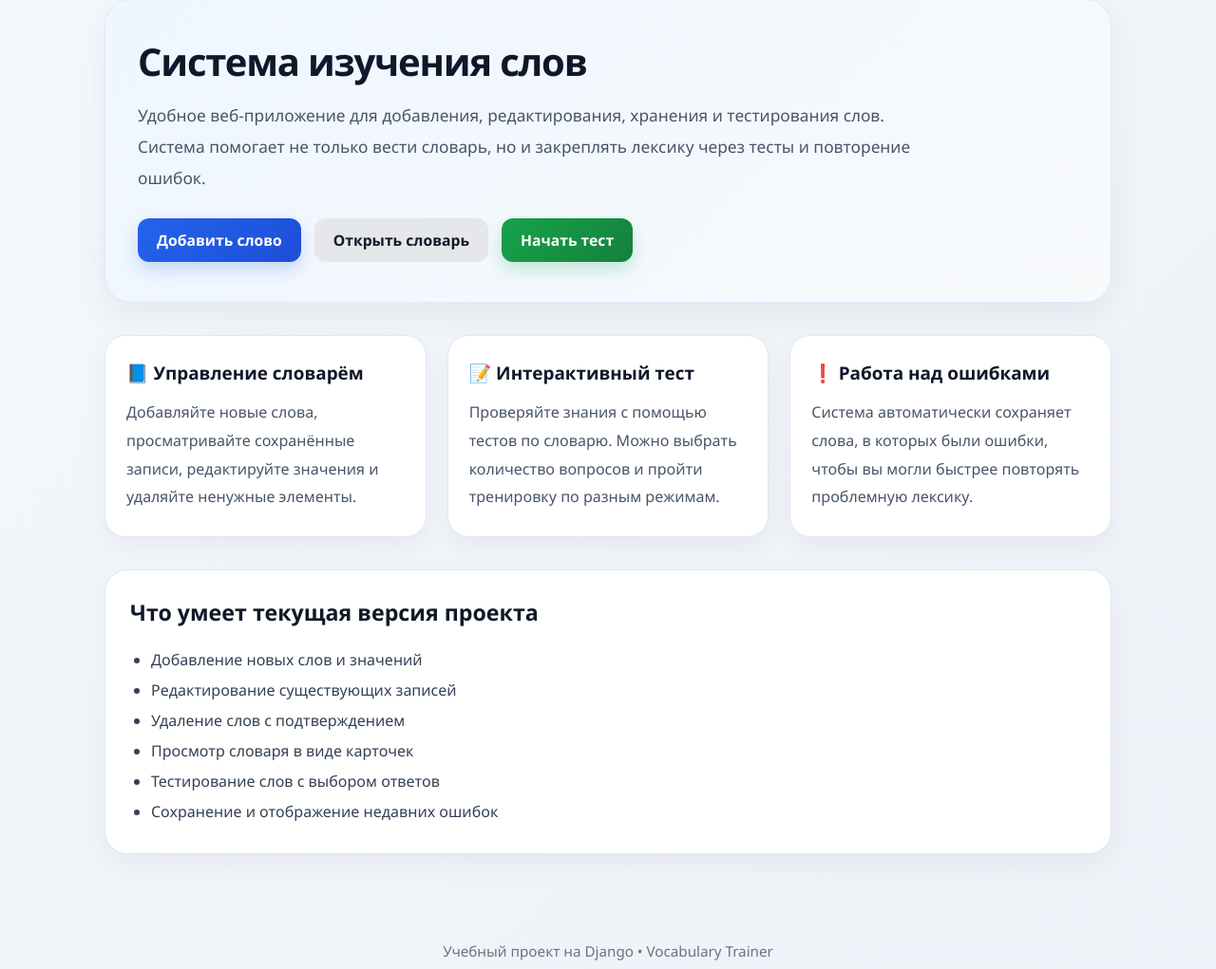
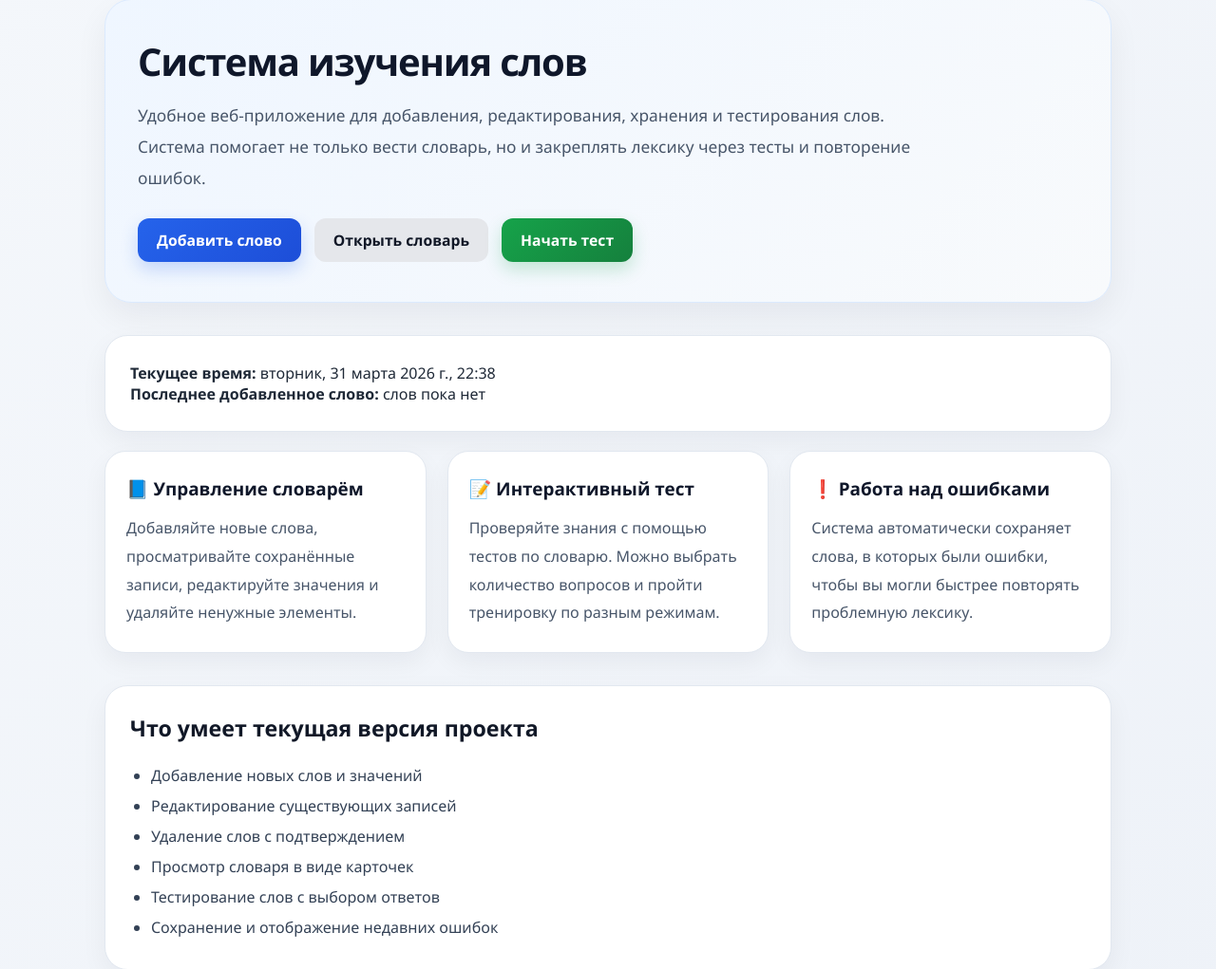
Before and after one commit to lafeya-lamos/webprogram-Word-book, a Django app: page / in a window 1280 px wide. Shown: the part 103-1124 px from the top of the page at 95% size. Run offline with Django 4.2, Linux system fonts and the light colour scheme; data that the repository does not hold is empty.

Commit message:
add(main)
добавить отображение текущего времени и времени последнего добавленного слова

```diff
--- a/templates/index.html
+++ b/templates/index.html
@@ -19,7 +19,13 @@
     </div>
 </div>
 
-<div class="feature-grid">
+<div class="info-card" style="margin-top: 20px;">
+    <p><strong>Текущее время:</strong> {{ current_datetime }}</p>
+    <p><strong>Последнее добавленное слово:</strong> {{ last_added_text }}</p>
+</div>
+
+
+<div class="feature-grid" style="margin-top: 20px;">
     <div class="feature-card">
         <h2 class="feature-title">📘 Управление словарём</h2>
         <p class="feature-text">
```
